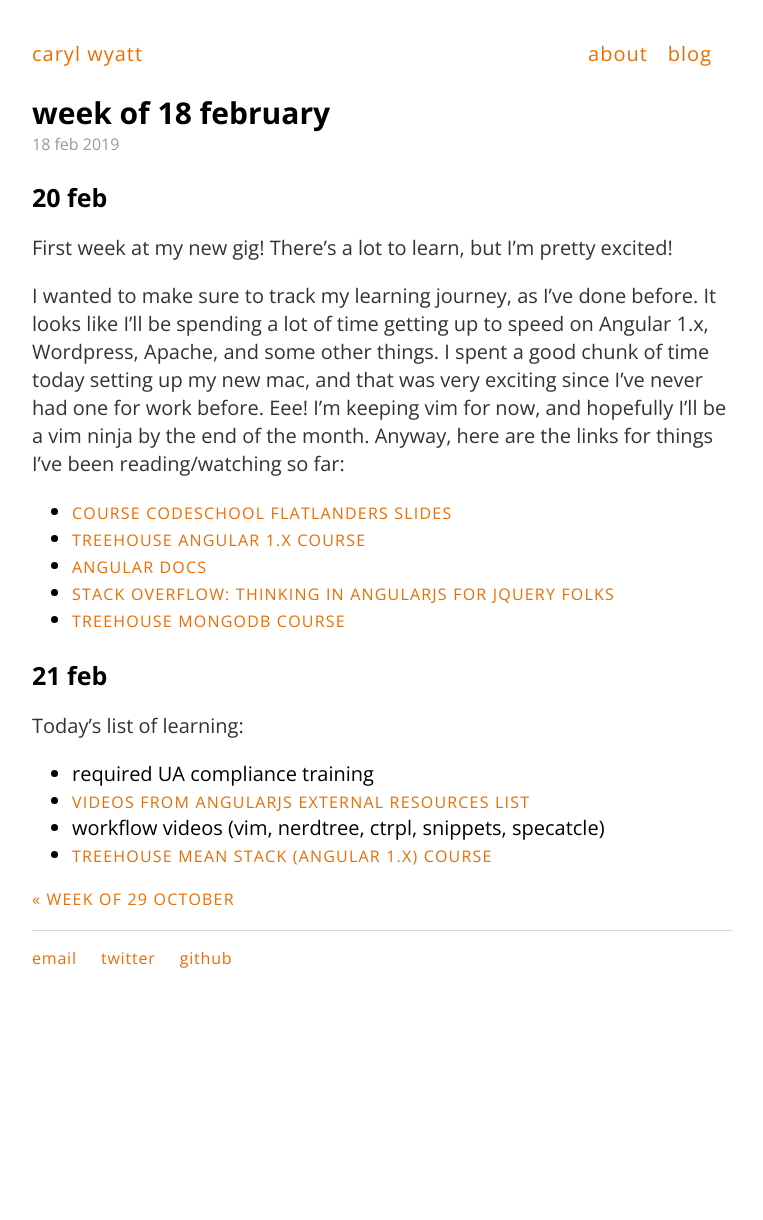
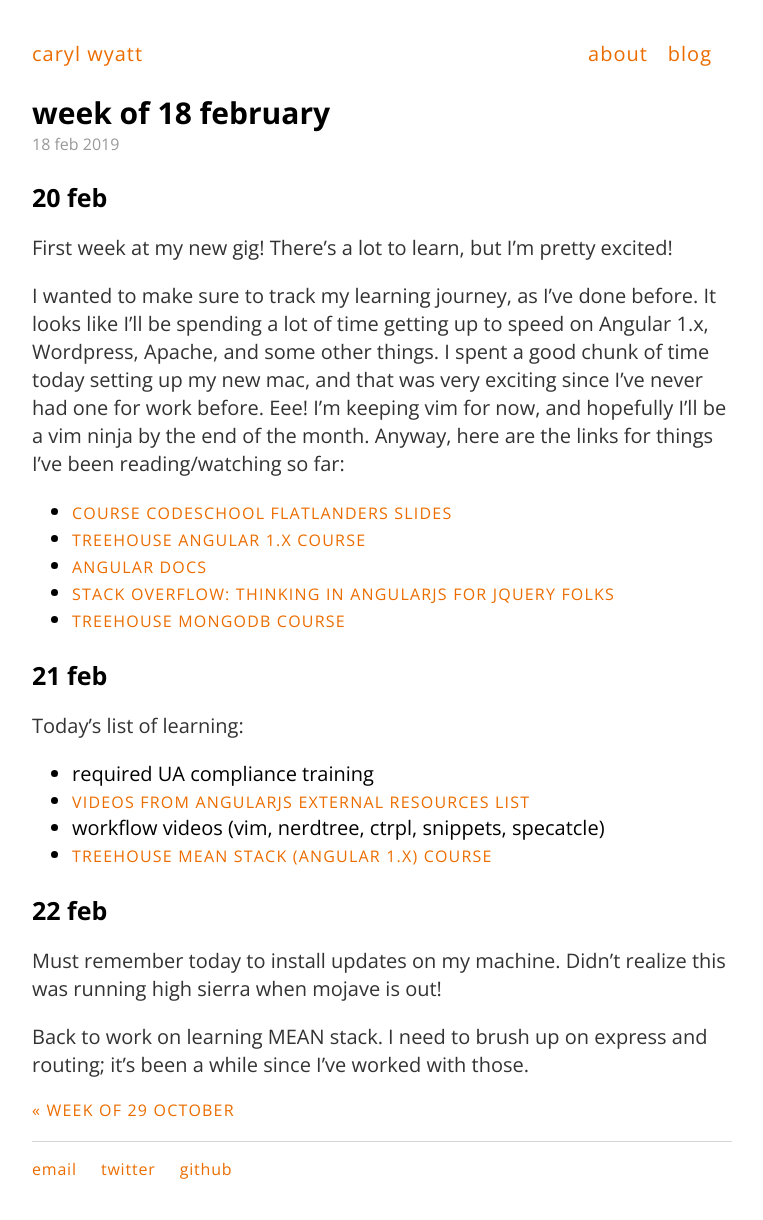
Before and after one commit to carylwyatt/carylwyatt.github.io, a Jekyll site: the page built from _posts/2019-02-18-week-of-18-feb.md, in a window 1280 px wide. Shown: the whole page, without its empty margins (258-1021 px from the left). Built offline with Jekyll 4.4.1, drawn with Linux system fonts in a browser that asks for light colours; before the commit the page ends 1009 px from its top, so only the background shows below that.

Commit message:
new day!

```diff
--- a/_posts/2019-02-18-week-of-18-feb.md
+++ b/_posts/2019-02-18-week-of-18-feb.md
@@ -24,3 +24,9 @@ Today's list of learning:
 - [videos from angularJS external resources list](https://docs.angularjs.org/guide/external-resources)
 - workflow videos (vim, nerdtree, ctrpl, snippets, specatcle)
 - [treehouse mean stack (angular 1.x) course](https://teamtreehouse.com/library/building-a-mean-application)
+
+### 22 feb
+
+Must remember today to install updates on my machine. Didn't realize this was running high sierra when mojave is out!
+
+Back to work on learning MEAN stack. I need to brush up on express and routing; it's been a while since I've worked with those.
```
